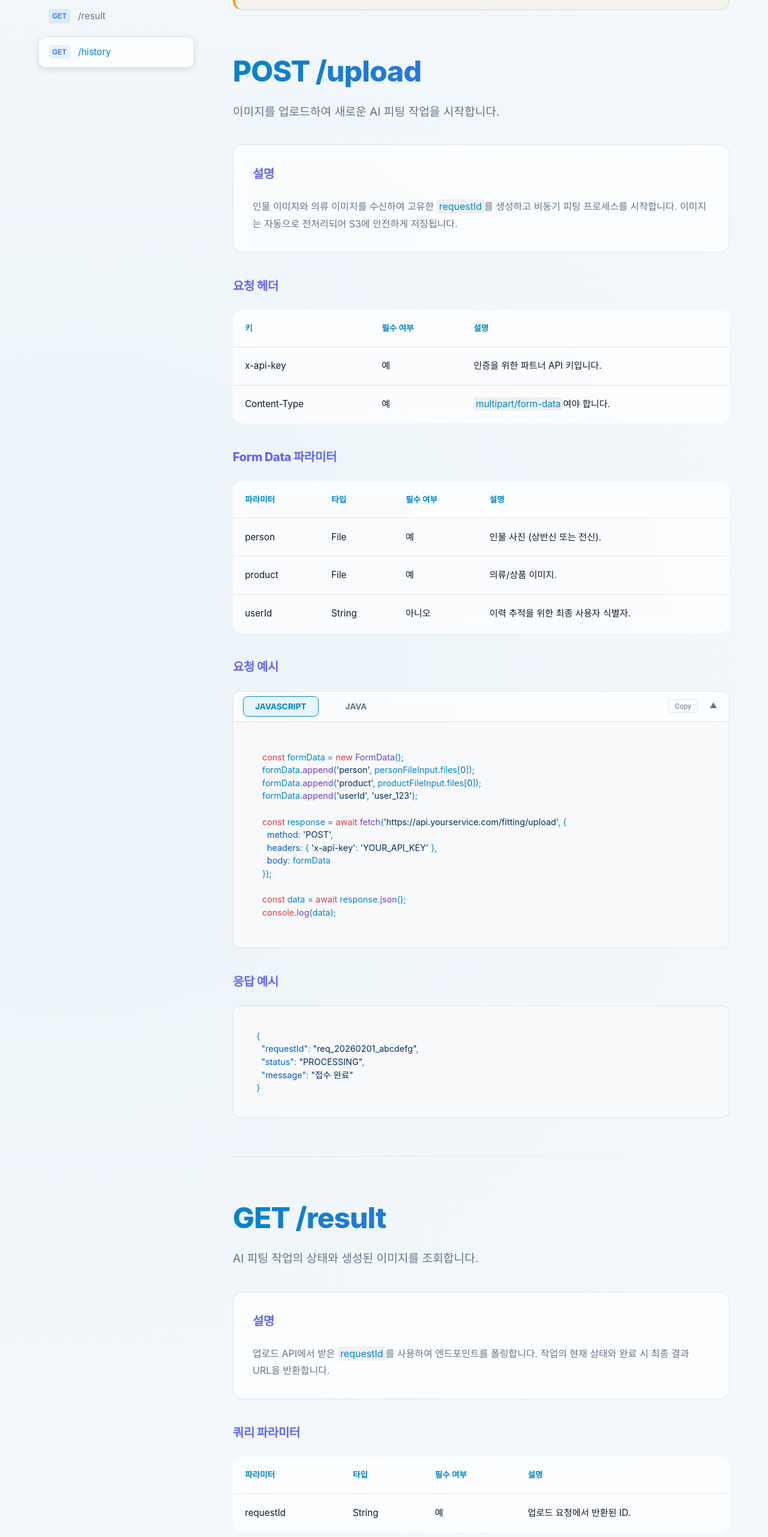
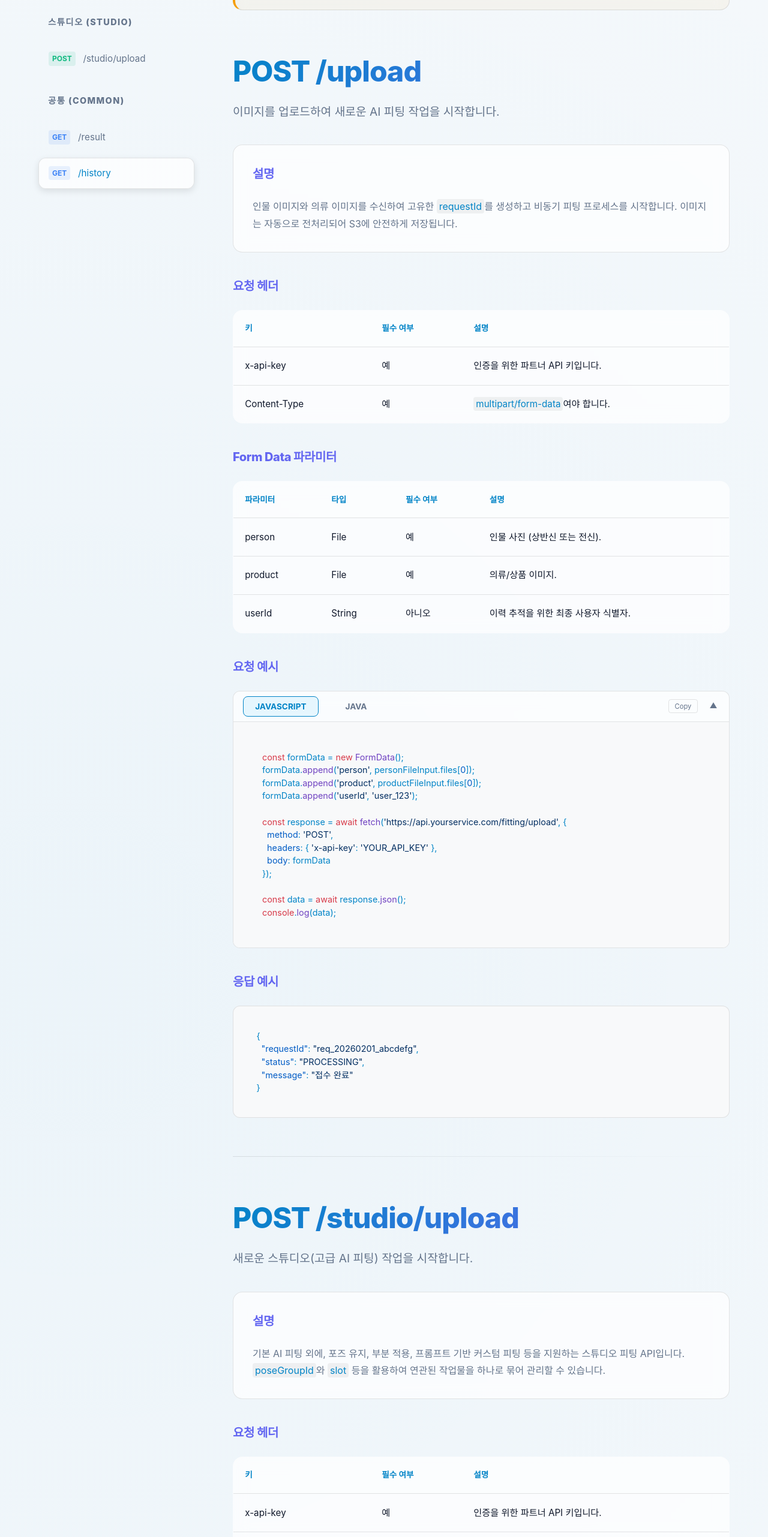
Before and after one commit to THM-AI-FITTING/ai-fitting-guide, a Nuxt app: page /docs in a window 1280 px wide. Shown: the part 234-2797 px from the top of the page at 60% size. Built offline with nearby package versions, Linux system fonts and the light colour scheme.

Commit message:
api 가이드 수정

```diff
--- a/app/pages/docs/index.vue
+++ b/app/pages/docs/index.vue
@@ -3,11 +3,22 @@
     <!-- Sidebar -->
     <aside class="sidebar">
       <div class="sidebar-sticky">
-        <h3 class="sidebar-title">API Reference</h3>
+        <h3 class="sidebar-title">내 피팅해보기 (Basic)</h3>
         <nav class="sidebar-nav">
           <a href="#upload" :class="{ active: activeSection === 'upload' }" @click.prevent="scrollTo('upload')">
             <span class="method post">POST</span> /upload
           </a>
+        </nav>
+
+        <h3 class="sidebar-title" style="margin-top: 2rem;">스튜디오 (Studio)</h3>
+        <nav class="sidebar-nav">
+          <a href="#studio-upload" :class="{ active: activeSection === 'studio-upload' }" @click.prevent="scrollTo('studio-upload')">
+            <span class="method post">POST</span> /studio/upload
+          </a>
+        </nav>
+
+        <h3 class="sidebar-title" style="margin-top: 2rem;">공통 (Common)</h3>
+        <nav class="sidebar-nav">
           <a href="#result" :class="{ active: activeSection === 'result' }" @click.prevent="scrollTo('result')">
             <span class="method get">GET</span> /result
           </a>
@@ -131,6 +142,121 @@ System.out.println(response.body());</code></pre>
 
       <div class="divider"></div>
 
+      <!-- Studio Upload Section -->
+      <section id="studio-upload" class="doc-section">
+        <div class="header-group">
+          <h2 class="gradient-text">POST /studio/upload</h2>
+          <p>새로운 스튜디오(고급 AI 피팅) 작업을 시작합니다.</p>
+        </div>
+
+        <div class="doc-block glass">
+          <h3>설명</h3>
+          <p>기본 AI 피팅 외에, 포즈 유지, 부분 적용, 프롬프트 기반 커스텀 피팅 등을 지원하는 스튜디오 피팅 API입니다. <code>poseGroupId</code>와 <code>slot</code> 등을 활용하여 연관된 작업물을 하나로 묶어 관리할 수 있습니다.</p>
+        </div>
+
+        <div class="doc-block">
+          <h3>요청 헤더</h3>
+          <table class="glass">
+            <thead>
+              <tr><th>키</th><th>필수 여부</th><th>설명</th></tr>
+            </thead>
+            <tbody>
+              <tr><td>x-api-key</td><td>예</td><td>인증을 위한 파트너 API 키입니다.</td></tr>
+              <tr><td>Content-Type</td><td>예</td><td><code>multipart/form-data</code>여야 합니다.</td></tr>
+            </tbody>
+          </table>
+        </div>
+
+        <div class="doc-block">
+          <h3>Form Data 파라미터</h3>
+          <table class="glass">
+            <thead>
+              <tr><th>파라미터</th><th>타입</th><th>필수 여부</th><th>설명</th></tr>
+            </thead>
+            <tbody>
+              <tr><td>poseGroupId</td><td>String</td><td>예</td><td>관련된 피팅 작업들을 묶어주는 고유 그룹 식별자</td></tr>
+              <tr><td>slot</td><td>String</td><td>예</td><td>뷰 타입/슬롯. 기본 포즈: <code>a</code>, <code>b</code>(Front), <code>c</code>, <code>d</code>(Back) 또는 커스텀 <code>e</code></td></tr>
+              <tr><td>person</td><td>File</td><td>예</td><td>입력 인물/마네킹 이미지 (필수)</td></tr>
+              <tr><td>product</td><td>File</td><td>예</td><td>적용할 의류/상품 이미지 (필수)</td></tr>
+              <tr><td>userId</td><td>String</td><td>아니오</td><td>이력 추적 및 토큰 격리를 위한 파트너 측 엔드 유저 식별자</td></tr>
+              <tr><td>prompt</td><td>String</td><td>아니오</td><td>커스텀 피팅 시 AI 생성에 참조할 디테일 텍스트 프롬프트</td></tr>
+              <tr><td>aspectRatio</td><td>String</td><td>아니오</td><td>결과 해상도 비율 (예: <code>2:3</code>(기본), <code>3:4</code>, <code>9:16</code>, <code>1:1</code> 등)</td></tr>
+              <tr><td>imageSize</td><td>String</td><td>아니오</td><td>결과 리스케일 옵션 (예: <code>1K</code>, <code>2K</code>, <code>4K</code>)</td></tr>
+              <tr><td>model</td><td>String</td><td>아니오</td><td>특정 모델/알고리즘을 강제할 때 사용하는 프리셋 키</td></tr>
+            </tbody>
+          </table>
+        </div>
+
+        <div class="doc-block">
+          <h3>요청 예시</h3>
+          <div class="code-wrapper glass" :class="{ 'collapsed': !expandedBlocks.studioUpload }">
+            <div class="code-header" @click="toggleBlock('studioUpload')">
+              <div class="lang-tabs" @click.stop>
+                <button :class="{ active: selectedLangs.studioUpload === 'js' }" @click="selectedLangs.studioUpload = 'js'">JavaScript</button>
+                <button :class="{ active: selectedLangs.studioUpload === 'java' }" @click="selectedLangs.studioUpload = 'java'">Java</button>
+              </div>
+              <div class="code-actions">
+                <button class="copy-btn" @click.stop="copyCode(selectedLangs.studioUpload === 'js' ? 'studio-upload-code-js' : 'studio-upload-code-java')">Copy</button>
+                <div class="toggle-icon">{{ expandedBlocks.studioUpload ? '▲' : '▼' }}</div>
+              </div>
+            </div>
+
+            <pre v-if="selectedLangs.studioUpload === 'js'" id="studio-upload-code-js"><code class="language-javascript">const formData = new FormData();
+formData.append('poseGroupId', 'group_abcd123');
+formData.append('slot', 'a');
+formData.append('person', personFileInput.files[0]);
+formData.append('product', productFileInput.files[0]);
+formData.append('userId', 'user_123');
+formData.append('aspectRatio', '3:4');
+formData.append('prompt', 'modern, stylish, high-resolution');
+
+const response = await fetch('https://api.yourservice.com/studio/upload', {
+  method: 'POST',
+  headers: { 'x-api-key': 'YOUR_API_KEY' },
+  body: formData
+});
+
+const data = await response.json();
+console.log(data);</code></pre>
+
+            <pre v-if="selectedLangs.studioUpload === 'java'" id="studio-upload-code-java"><code class="language-java">// Using Java 11+ HttpClient
+import java.net.http.*;
+import java.nio.file.Path;
+
+var client = HttpClient.newHttpClient();
+var multipartBody = MultipartBodyPublisher.newBuilder()
+    .addPart("poseGroupId", "group_abcd123")
+    .addPart("slot", "a")
+    .addPart("person", Path.of("person.jpg"))
+    .addPart("product", Path.of("product.jpg"))
+    .addPart("userId", "user_123")
+    .addPart("aspectRatio", "3:4")
+    .build();
+
+var request = HttpRequest.newBuilder()
+    .uri(URI.create("https://api.yourservice.com/studio/upload"))
+    .header("x-api-key", "YOUR_API_KEY")
+    .header("Content-Type", "multipart/form-data; boundary=" + multipartBody.getBoundary())
+    .POST(multipartBody.asPublisher())
+    .build();
+
+var response = client.send(request, HttpResponse.BodyHandlers.ofString());
+System.out.println(response.body());</code></pre>
+          </div>
+        </div>
+
+        <div class="doc-block">
+          <h3>응답 예시</h3>
+          <pre class="glass"><code>{
+  "requestId": "req_20260201_xyz987",
+  "status": "PROCESSING",
+  "message": "스튜디오 작업 접수 완료"
+}</code></pre>
+        </div>
+      </section>
+
+      <div class="divider"></div>
+
       <!-- Result Section -->
       <section id="result" class="doc-section">
         <div class="header-group">
@@ -243,9 +369,9 @@ public void pollResult(String requestId) throws Exception {
         <div class="doc-block glass">
           <h3>설명</h3>
           <p>피팅 작업의 페이지네이션된 목록을 가져옵니다. <code>userId</code> 필터링을 지원하여 특정 사용자의 이력만 표시하거나, 필터가 없는 경우 해당 파트너의 모든 작업을 표시합니다.</p>
-          <div class="info-alert glass">
-            <span class="info-icon">💡</span>
-            <p><strong>토큰 기반 페이징:</strong> 본 API는 DynamoDB의 성능 최적화를 위해 오프셋 방식이 아닌 <strong>토큰 기반 페이징</strong>을 사용합니다. 응답의 <code>nextId</code>와 <code>nextSort</code>를 다음 요청의 <code>lastId</code>와 <code>lastSort</code> 파라미터로 전달하여 다음 페이지를 조회할 수 있습니다.</p>
+          <div class="info-alert glass" style="border-left: 4px solid #ef4444; background: rgba(239, 68, 68, 0.05);">
+            <span class="info-icon">⚠️</span>
+            <p><strong>[주의] 토큰 기반 페이징 전용:</strong> 본 API는 대규모 트래픽 및 DynamoDB의 성능 최적화를 위해 전통적인 오프셋 방식(page, offset)을 <strong>지원하지 않습니다</strong>. 이전 응답에서 제공된 <code>nextId</code>와 <code>nextSort</code> 값을 반드시 다음 요청의 <code>lastId</code>와 <code>lastSort</code> 파라미터로 그대로 전달하여 다음 페이지를 조회해야 합니다. (값이 null이면 마지막 페이지입니다.)</p>
           </div>
         </div>
 
@@ -377,16 +503,18 @@ import hljs from 'highlight.js'
 import 'highlight.js/styles/github.css'
 
 const activeSection = ref('upload')
-const sections = ['upload', 'result', 'history']
+const sections = ['upload', 'studio-upload', 'result', 'history']
 
 const expandedBlocks = ref({
   upload: true,
+  studioUpload: true,
   polling: true,
   history: true
 })
 
 const selectedLangs = ref({
   upload: 'js',
+  studioUpload: 'js',
   polling: 'js',
   history: 'js'
 })
```
